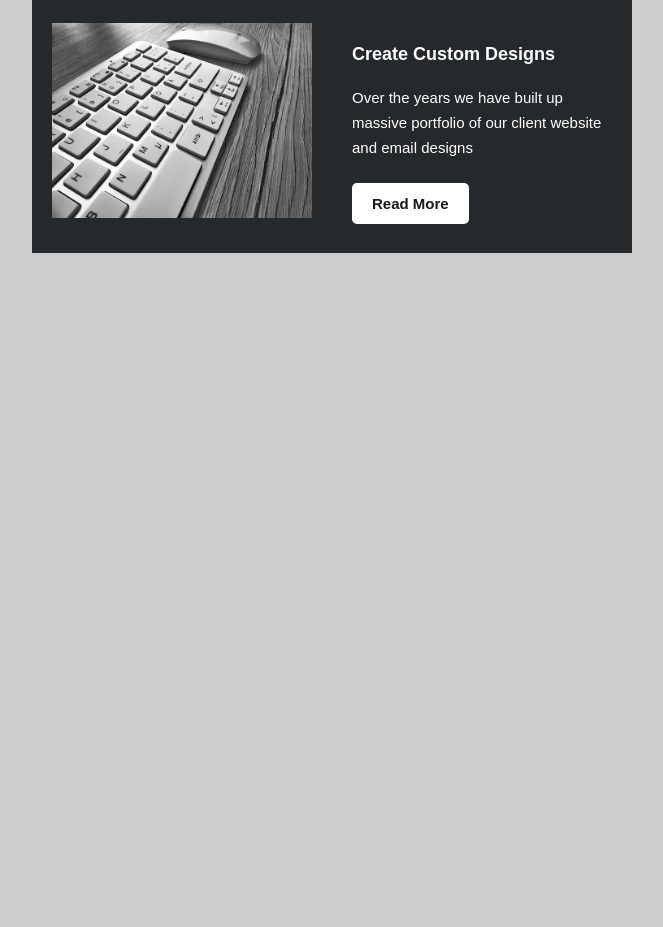
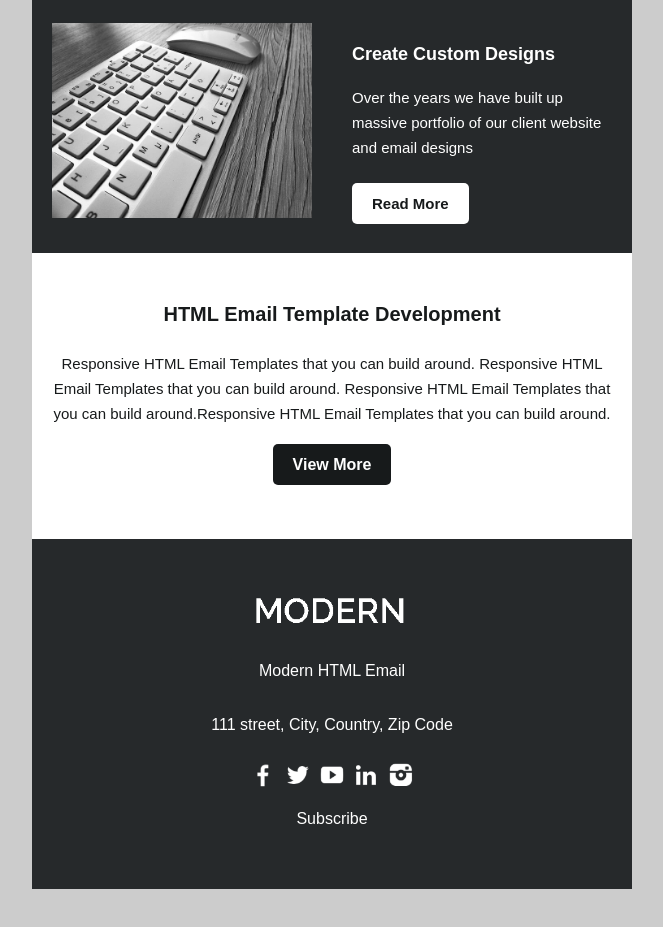
Before and after one commit to Koka-koka/HTML-Email-Template, a plain HTML site: page index.html in a window 1280 px wide. Shown: the part 799-1726 px from the top of the page, without its empty margins (308-971 px from the left). Before the commit the page ends 1112 px from the top, so only its background shows below. Drawn offline with Linux system fonts and the light colour scheme.

Commit message:
cerate 1 column section & footer

```diff
--- a/index.html
+++ b/index.html
@@ -97,6 +97,11 @@
 			padding: 12px 20px;
 			border-radius: 5px;
 			font-weight: bold;
+		}
+
+		.button-dark {
+			background-color: #171a1b;
+			color: #fff;
 		}
 	</style>
 </head>
@@ -267,10 +272,46 @@
 			</tr>
 
 			<!-- TITLE, TEXT & BUTTON -->
-
+			<tr>
+				<td style="padding: 15px 0 50px;">
+					<table width="100%">
+						<tr>
+							<td style="text-align: center; padding: 15px;">
+								<p style="font-size: 20px;font-weight: bold;">HTML Email Template
+									Development</p>
+								<p style="line-height: 25px;font-size: 15px;padding: 5px 0 15px;">Responsive HTML Email
+									Templates that you
+									can build around.
+									Responsive HTML Email
+									Templates that you can build around. Responsive HTML Email Templates that you can
+									build around.Responsive HTML Email Templates that you can build around.</p>
+								<a href="#" class="button button-dark">View More</a>
+							</td>
+						</tr>
+					</table>
+				</td>
+			</tr>
 
 			<!-- FOOTER SECTION -->
-
+			<tr>
+				<td style="background-color: #26292b;">
+					<table width="100%">
+						<tr>
+							<td style="text-align: center;padding: 45px 20px; color: #fff;">
+								<a href="#"><img src="img/modern-white.png" alt="logo" width="180"></a>
+								<p style="padding: 10px;">Modern HTML Email</p>
+								<p style="padding: 10px;">111 street, City, Country, Zip Code</p>
+								<a href="#"><img src="img/white-facebook.png" alt="fb" width="30"></a>
+								<a href="#"><img src="img/white-twitter.png" alt="fb" width="30"></a>
+								<a href="#"><img src="img/white-youtube.png" alt="fb" width="30"></a>
+								<a href="#"><img src="img/white-linkedin.png" alt="fb" width="30"></a>
+								<a href="#"><img src="img/white-instagram.png" alt="fb" width="30"></a>
+								<p><a href="#" style="text-decoration: none;color: #fff;">Subscribe</a></p>
+							</td>
+						</tr>
+					</table>
+				</td>
+			</tr>
 		</table>
 	</center>
 
```
